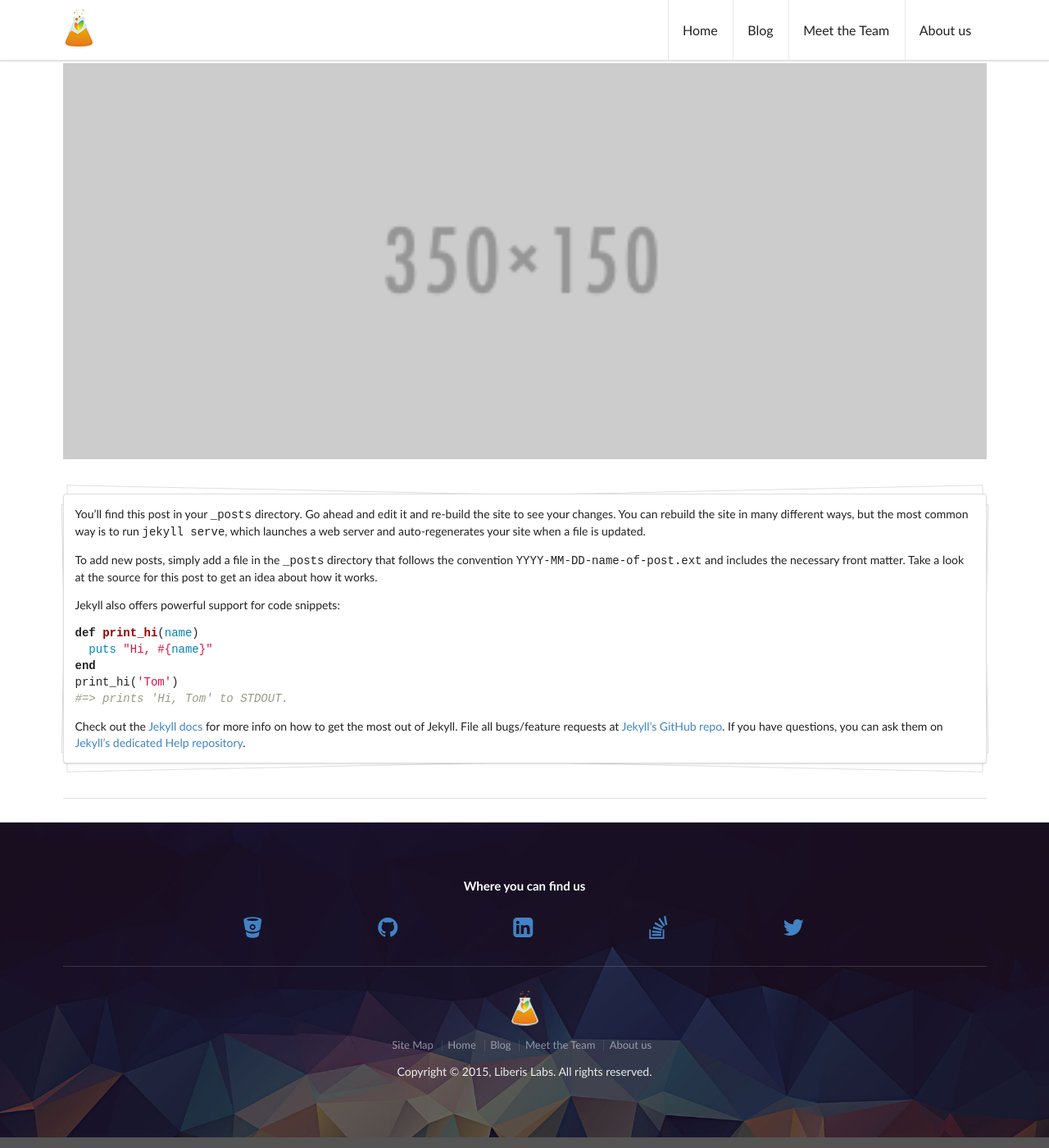
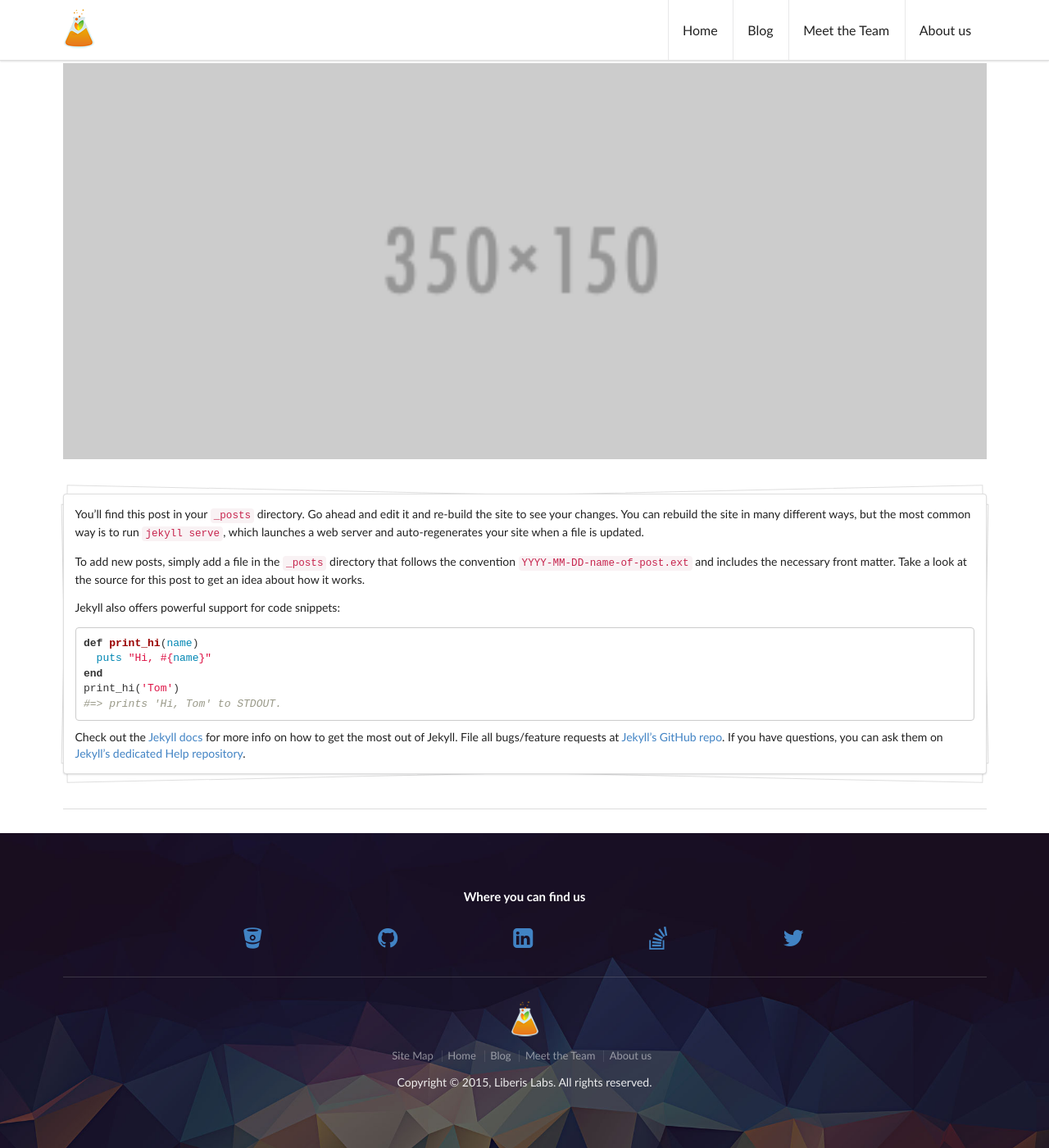
Before and after one commit to LiberisLabs/LiberisLabs.github.io, a Jekyll site: the page built from _posts/2015-11-22-welcome-to-jekyll.md, in a window 1280 px wide and 1400 px high, scrolled down 406 px. Shown: the whole window at 82% size. Built offline with Jekyll 4.4.1, drawn with Linux system fonts in a browser that asks for light colours; nearby versions of some CDN libraries; some web fonts are replaced; Markdown is read by kramdown in place of the engine named in the settings.

Commit message:
bit of styling around code blocks.

```diff
--- a/css/site.css
+++ b/css/site.css
@@ -87,3 +87,36 @@
 	font-size: 1.5em;
   }
 }
+
+
+pre {
+  display: block;
+  padding: 9.5px;
+  margin: 0 0 10px;
+  font-size: 13px;
+  line-height: 1.428571429;
+  color: #333;
+  word-break: break-all;
+  word-wrap: break-word;
+  background-color: #f5f5f5;
+  border: 1px solid #ccc;
+  border-radius: 4px;
+}
+
+pre code {
+  padding: 0;
+  font-size: inherit;
+  color: inherit;
+  white-space: pre-wrap;
+  background-color: transparent;
+  border: 0;
+}
+
+code {
+  padding: 2px 4px;
+  font-size: 90%;
+  color: #c7254e;
+  white-space: nowrap;
+  background-color: #f9f2f4;
+  border-radius: 4px;
+}
```
